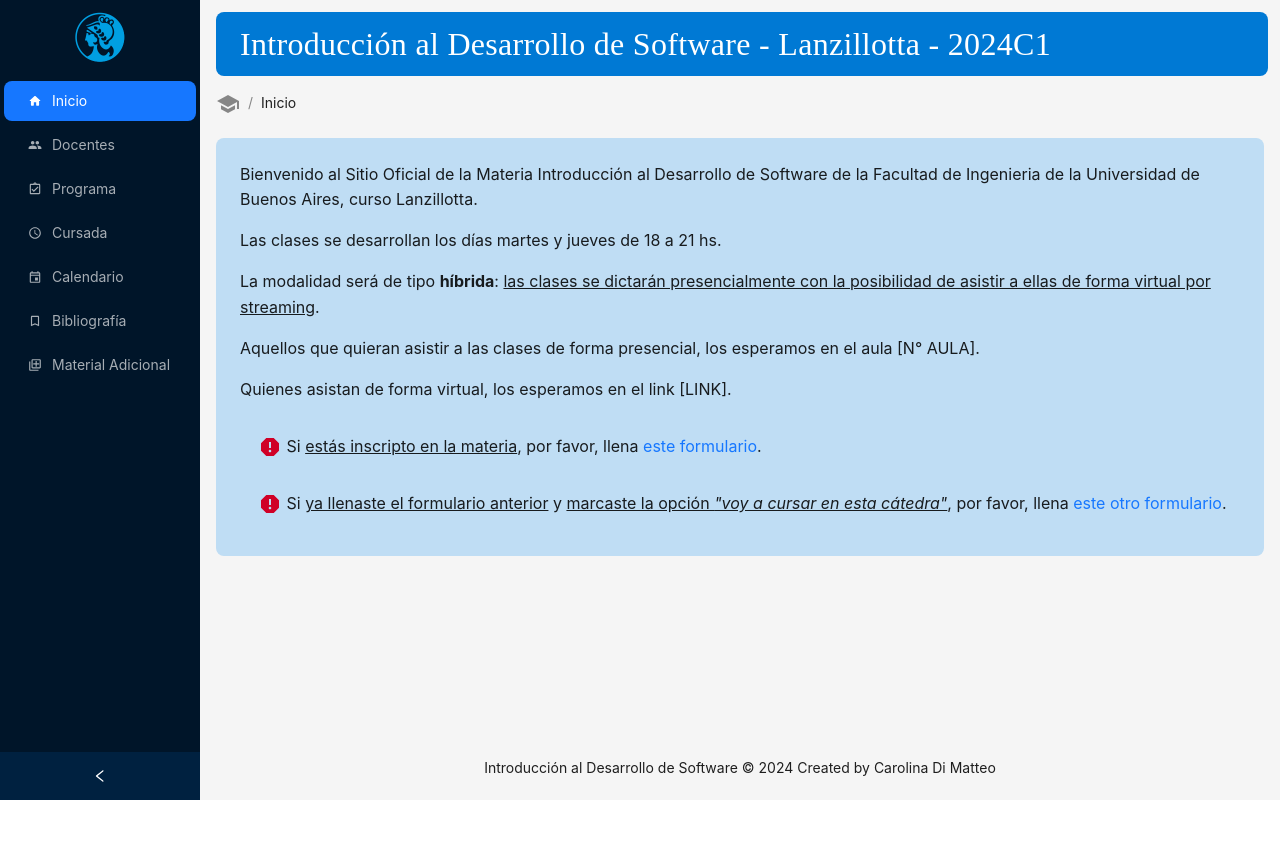
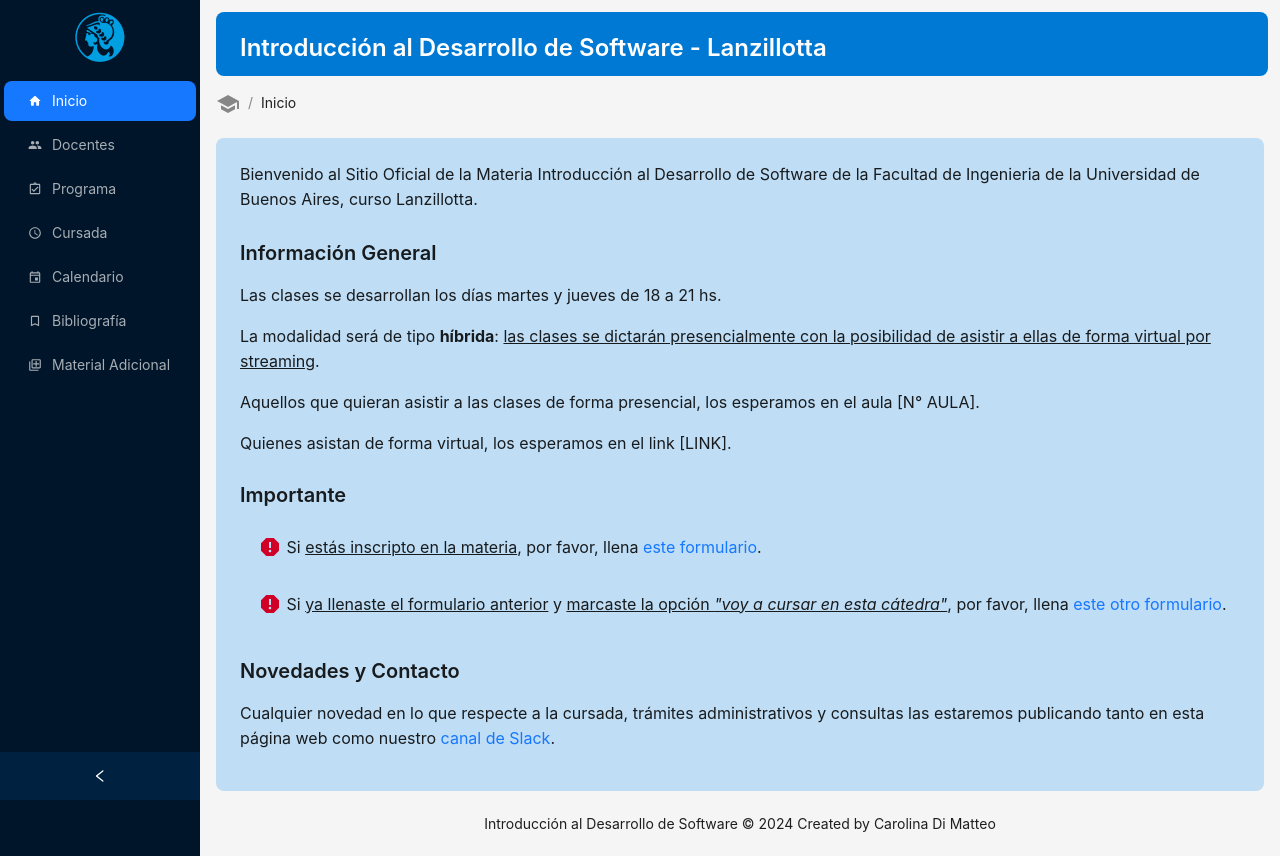
Before and after one commit to gcc-cdimatteo/gcc-cdimatteo.github.io, a Next.js app: page / in a window 1280 px wide. Before the commit the page ends 808 px from the top, so only its background shows below. Built offline with nearby package versions, Linux system fonts and the light colour scheme; a web font is replaced by a local one.

Commit message:
cambio titulo y agrego slack

```diff
--- a/app/page.tsx
+++ b/app/page.tsx
@@ -15,14 +15,18 @@ export default function Page() {
       <Typography style={{ fontSize: 16 }}>
         Bienvenido al Sitio Oficial de la Materia Introducción al Desarrollo de Software de la Facultad de Ingenieria de la Universidad de Buenos Aires, curso Lanzillotta.
 
+        <h4>Información General</h4>
         <p>Las clases se desarrollan los días martes y jueves de 18 a 21 hs.</p>
         <p>La modalidad será de tipo <b>híbrida</b>: <u>las clases se dictarán presencialmente con la posibilidad de asistir a ellas de forma virtual por streaming</u>.</p>
         <p>Aquellos que quieran asistir a las clases de forma presencial, los esperamos en el aula [N° AULA].</p>
         <p>Quienes asistan de forma virtual, los esperamos en el link [LINK].</p>
 
+        <h4>Importante</h4>
         <ListItem icon={<Report style={{ color: '#D00026' }} />} text={<p>Si <u>estás inscripto en la materia</u>, por favor, llena <Link href='/'> este formulario</Link>.</p>} />
+        <ListItem icon={<Report style={{ color: '#D00026' }} />} text={<p>Si <u>ya llenaste el formulario anterior</u> y <u>marcaste la opción <i>"voy a cursar en esta cátedra"</i></u>, por favor, llena <Link href='/'> este otro formulario</Link>.</p>} />
 
-        <ListItem icon={<Report style={{ color: '#D00026' }} />} text={<p>Si <u>ya llenaste el formulario anterior</u> y <u>marcaste la opción <i>"voy a cursar en esta cátedra"</i></u>, por favor, llena <Link href='/'> este otro formulario</Link>.</p>} />
+        <h4>Novedades y Contacto</h4>
+        <p>Cualquier novedad en lo que respecte a la cursada, trámites administrativos y consultas las estaremos publicando tanto en esta página web como nuestro <Link href="https://join.slack.com/t/introduccinal/shared_invite/zt-2d59bckpc-gqoV7VvSIqulLUeImEoYOw">canal de Slack</Link>.</p>
 
       </Typography>
     </>
--- a/app/ui/subject-name.tsx
+++ b/app/ui/subject-name.tsx
@@ -1,12 +1,11 @@
-import { Typography } from '@mui/material';
+import { Box, Typography } from '@mui/material';
 import { merriweather } from './fonts';
+import Title from 'antd/es/typography/Title';
 
 export default function SubjectName() {
   return (
-    <div>
-      <Typography style={{ marginLeft: '0px' }} color='#FFFFFF' fontFamily={merriweather.className} fontSize={'32px'}>
-        Introducción al Desarrollo de Software - Lanzillotta - 2024C1
-      </Typography>
-    </div>
+    <Title level={2} style={{ fontSize: '1.5rem', marginLeft: '0px', color: '#FFFFFF' }}>
+      Introducción al Desarrollo de Software - Lanzillotta
+    </Title>
   );
 }
```
